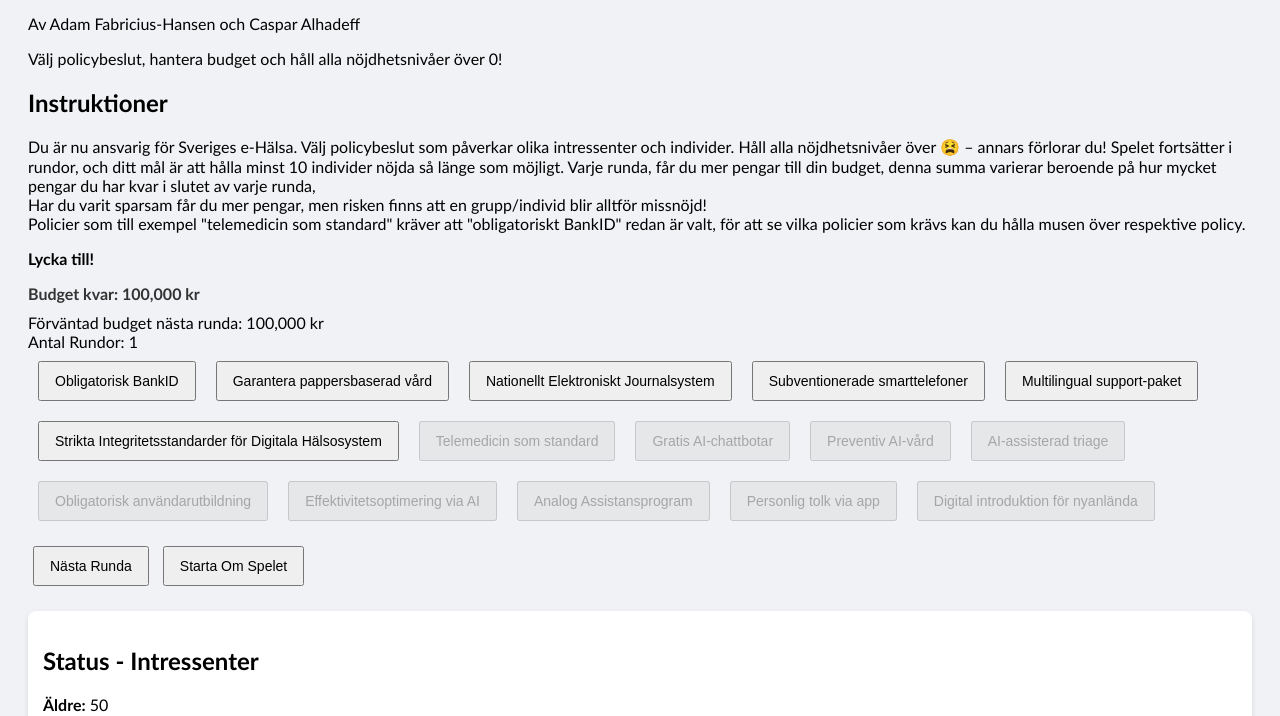
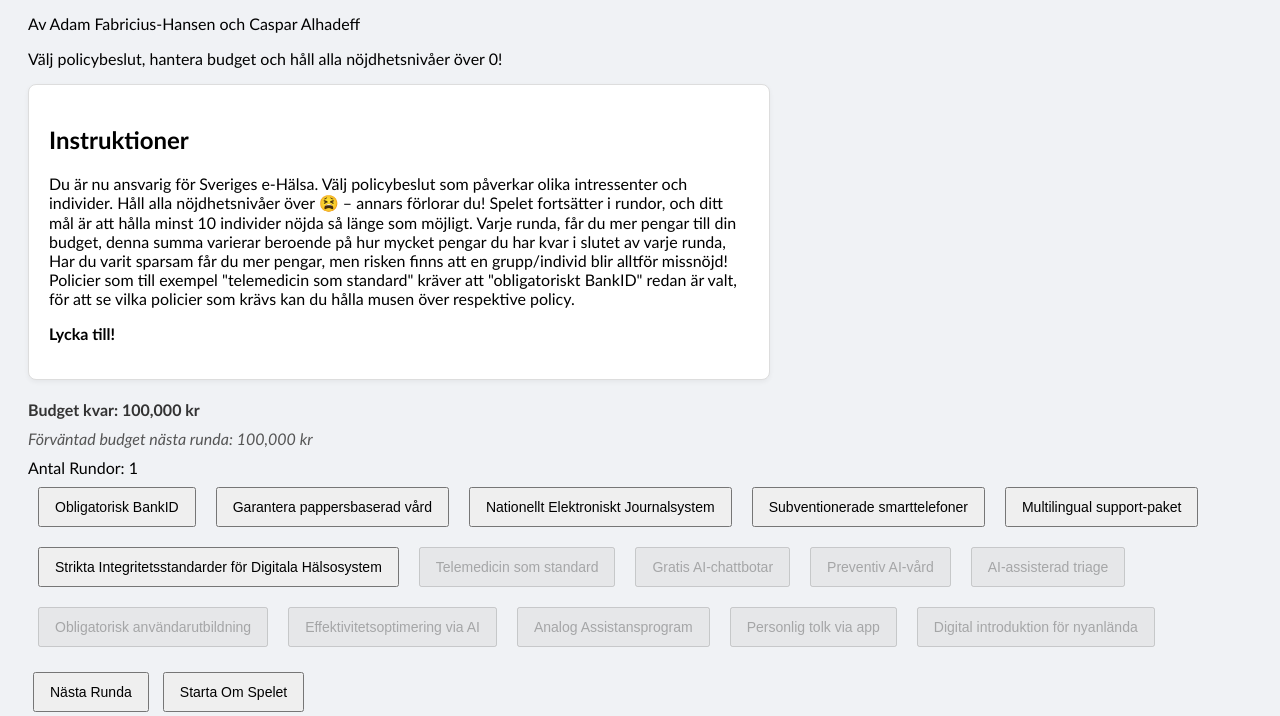
Before and after one commit to Adamfabricius/eHealthGame, a plain HTML site: page game.html in a window 1280 px wide. Shown: the part 75-791 px from the top of the page. Drawn offline with Linux system fonts and the light colour scheme.

Commit message:
Update style.css

```diff
--- a/css/style.css
+++ b/css/style.css
@@ -6,6 +6,23 @@ body {
 
 h1 {
   font-size: 24px;
+}
+
+.intro-box {
+  background-color: #ffffff;
+  border: 1px solid #ddd;
+  border-radius: 8px;
+  padding: 20px;
+  margin-bottom: 20px;
+  box-shadow: 0 2px 5px rgba(0,0,0,0.05);
+  max-width: 700px;
+}
+
+.future-budget {
+  font-weight: normal;
+  color: #555;
+  margin-bottom: 10px;
+  font-style: italic;
 }
 
 button {
@@ -37,6 +54,27 @@ button {
   display: inline-block;
   cursor: pointer;
 }
+
+.stakeholder-wrapper {
+  display: flex;
+  flex-wrap: wrap;
+  gap: 10px;  /* Avstånd mellan varje stakeholder */
+}
+
+.stakeholder-cell {
+  flex: 0 0 calc(33.33% - 10px);  /* Tvinga tre kolumner per rad */
+  background: #f8f8f8;
+  padding: 10px;
+  border-radius: 5px;
+  box-shadow: 0 2px 4px rgba(0,0,0,0.1);
+  box-sizing: border-box;  /* Så padding och border påverkar inte bredden */
+}
+
+.stakeholder-cell strong {
+  display: block;
+  font-weight: bold;
+}
+
 
 .tooltip .tooltiptext {
   visibility: hidden;
```
